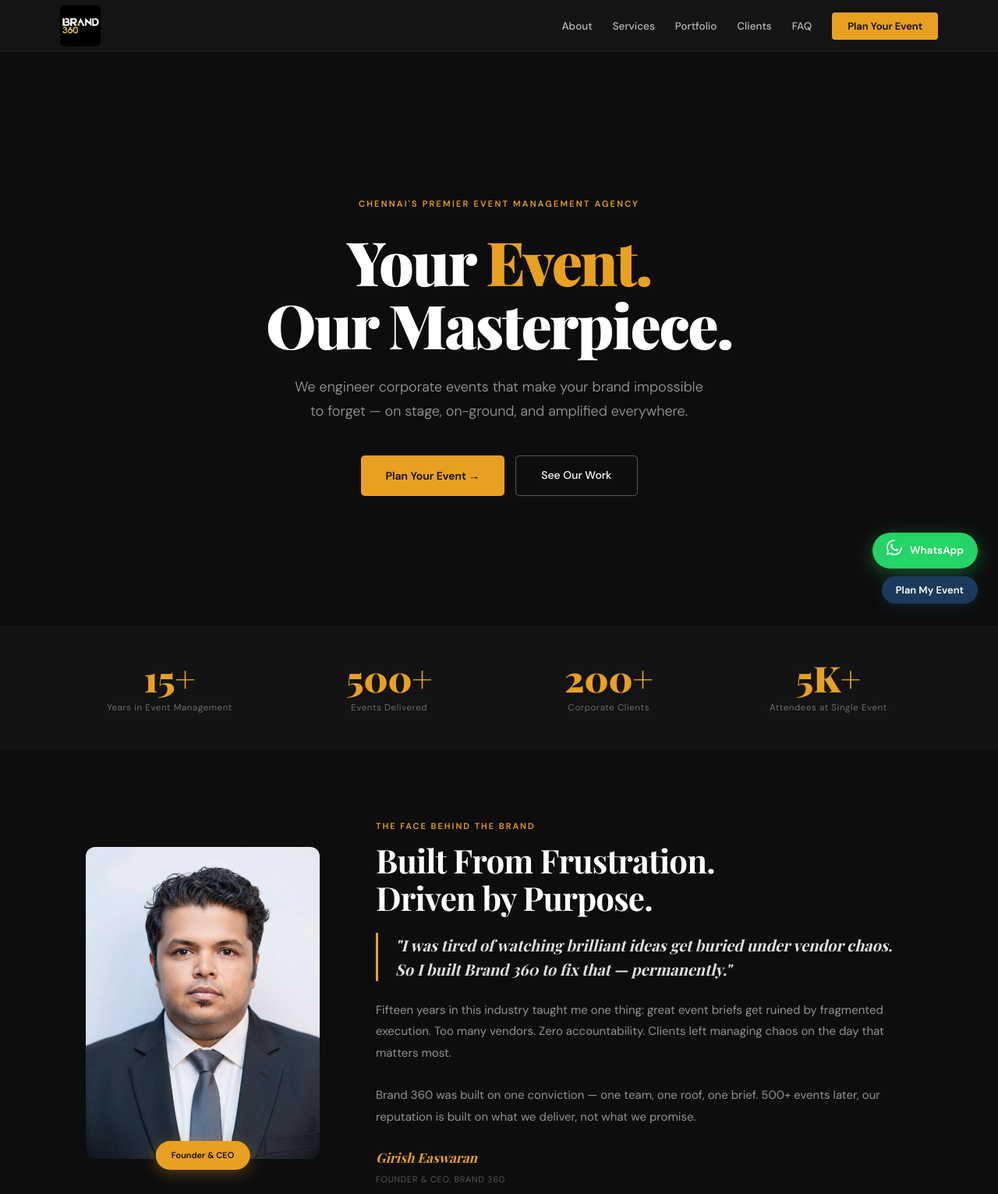
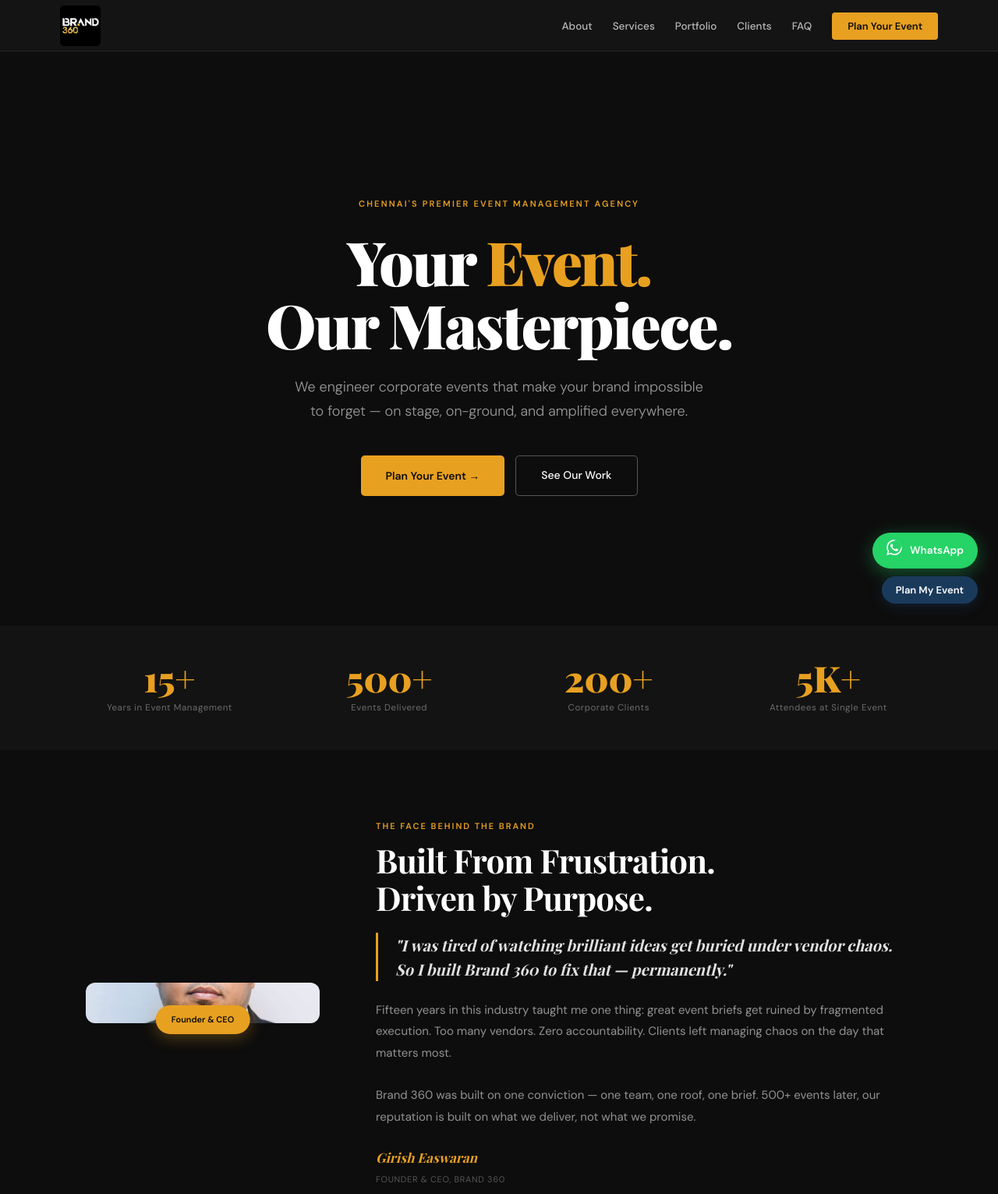
Before and after one commit to ITechTailor/brand360updated, a website built with Vite: page index.html in a window 1280 px wide. Shown: the top 1531 px of the page at 78% size. Built offline with nearby package versions, Linux system fonts and the light colour scheme.

Commit message:
Updated style.css

```diff
--- a/assets/css/style.css
+++ b/assets/css/style.css
@@ -32,6 +32,7 @@ a {
 img {
     display: block;
     max-width: 100%;
+    height:52px;
 }
 /* ── NAV ─────────────────────────────────────────────────────── */
 nav {
```
